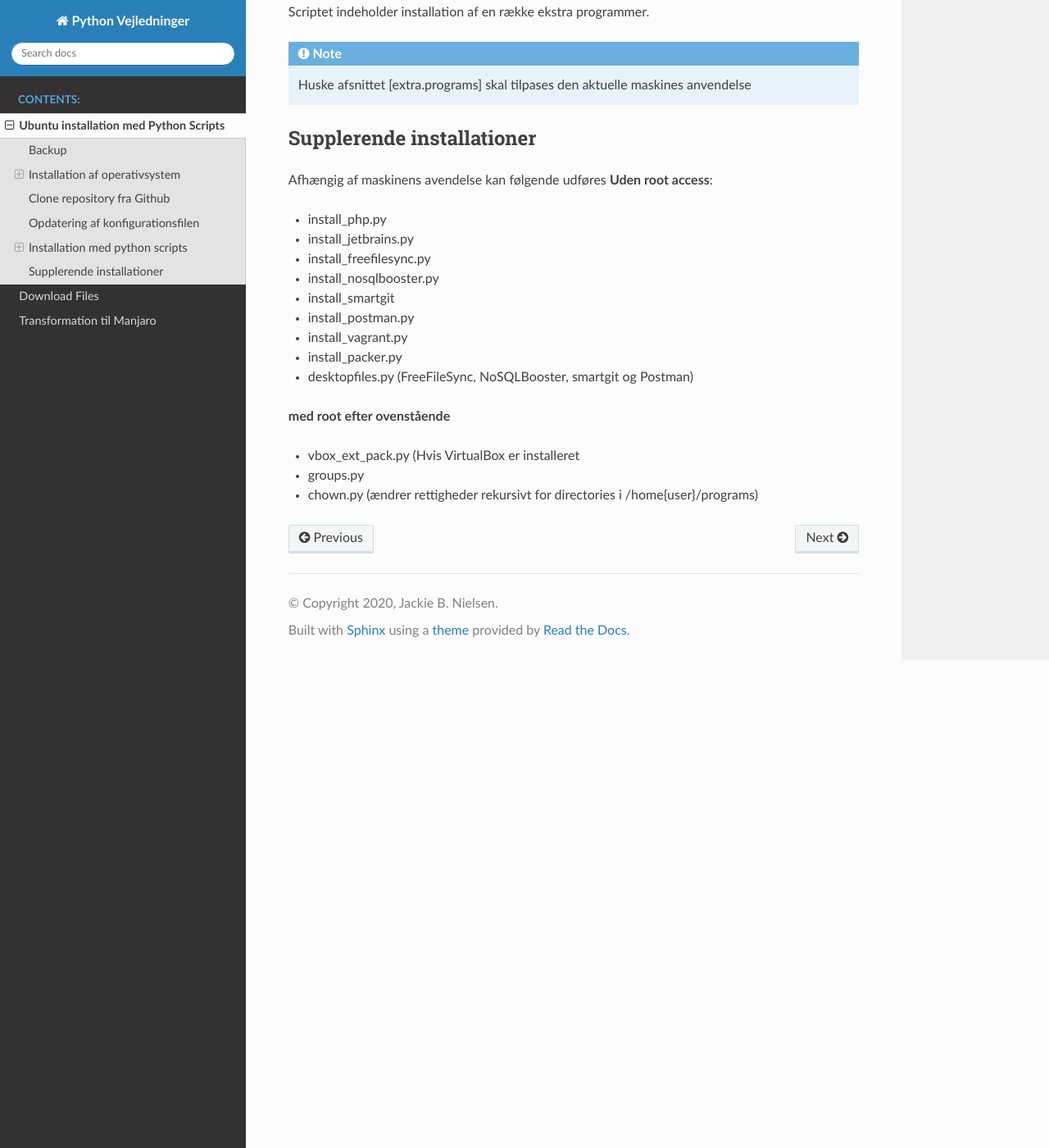
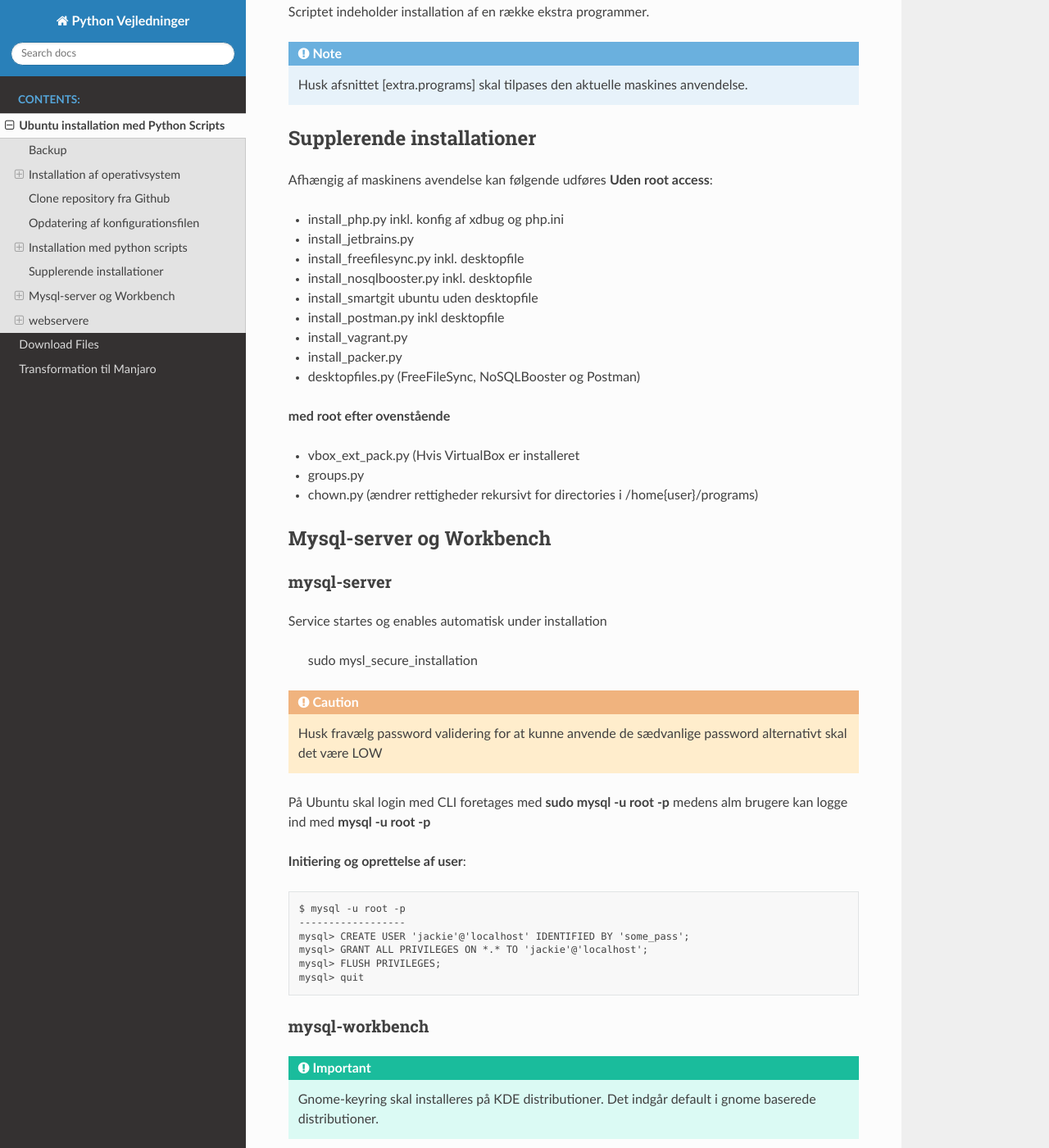
Before and after one commit to brundtoe/python-ubuntu, a Sphinx documentation site: the page built from docs/source/installation.rst, in a window 1280 px wide and 1400 px high, scrolled down 4019 px. Shown: the whole window at 82% size. Built offline with Sphinx 7.4.7 and the Read the Docs theme 2.0.0, drawn with Linux system fonts in a browser that asks for light colours; some of the changed text lies outside the part shown.

```diff
--- a/docs/source/installation.rst
+++ b/docs/source/installation.rst
@@ -144,24 +144,103 @@ Scriptet 04_install_extra.py
 ----------------------------
 Scriptet indeholder installation af en række ekstra programmer.
 
-.. note:: Huske afsnittet [extra.programs] skal tilpases den aktuelle maskines anvendelse
+.. note:: Husk afsnittet [extra.programs] skal tilpases den aktuelle maskines anvendelse.
 
 Supplerende installationer
 ==========================
 Afhængig af maskinens avendelse kan følgende udføres **Uden root access**:
 
-- install_php.py
+- install_php.py inkl. konfig af xdbug og php.ini
 - install_jetbrains.py
-- install_freefilesync.py
-- install_nosqlbooster.py
-- install_smartgit
-- install_postman.py
+- install_freefilesync.py inkl. desktopfile
+- install_nosqlbooster.py inkl. desktopfile
+- install_smartgit ubuntu uden desktopfile
+- install_postman.py inkl desktopfile
 - install_vagrant.py
 - install_packer.py
-- desktopfiles.py (FreeFileSync, NoSQLBooster, smartgit og Postman)
+- desktopfiles.py (FreeFileSync, NoSQLBooster og Postman)
 
 **med root efter ovenstående**
 
 - vbox_ext_pack.py (Hvis VirtualBox er installeret
 - groups.py
 - chown.py (ændrer rettigheder rekursivt for directories i /home{user}/programs)
+
+Mysql-server og Workbench
+=========================
+mysql-server
+------------
+Service startes og enables automatisk under installation
+
+   sudo mysl_secure_installation
+
+.. caution:: Husk fravælg password validering for at kunne anvende de sædvanlige password alternativt skal det være LOW
+
+På Ubuntu skal login med CLI foretages med **sudo mysql -u root -p** medens alm brugere kan logge ind med **mysql -u root -p**
+
+**Initiering og oprettelse af user**::
+
+    $ mysql -u root -p
+    ------------------
+    mysql> CREATE USER 'jackie'@'localhost' IDENTIFIED BY 'some_pass';
+    mysql> GRANT ALL PRIVILEGES ON *.* TO 'jackie'@'localhost';
+    mysql> FLUSH PRIVILEGES;
+    mysql> quit
+
+mysql-workbench
+---------------
+
+.. important:: Gnome-keyring skal installeres på KDE distributioner. Det indgår default i gnome baserede distributioner.
+
+Det installeres med Muon Package Manager eller
+
+   sudo apt install -y gnome-keyring
+
+.. note:: Installationen foretages normalt i script **04_install_extra.py**
+
+MongoDB
+-------
+Service bliver ikke startet efter installationen fordi den er disabled
+
+der skal udføres::
+
+   - kopiering af mongod.conf inden serveren startes
+
+    sudo systemctl enabled mongod #enabler autostart ved boot
+    sudo systemctl start mongod
+
+.. note:: Ovenstående udføres normalt i **04_install_extra.py**
+
+
+webservere
+==========
+
+.. note:: Når apache2 og nignx installeres afsluttet med at standse og disable serverne for at undgå konflikter. De startes når de skal anvendes.
+
+   Husk at udføre **install_php.py** før webserverne installeres
+
+Script install_apache.py
+------------------------
+Scriptet udfører en default installation af Apache2 med php support.
+
+Docroot er **/var/www/html**
+
+**Herudover:**
+
+- opdatering af servename i **apache2.conf**
+- rewrite enables
+- index.php generes til at vise phpinfo(), til brug for tjek af installationen
+- serveren standses
+- serverens autostart under Linux boot disables.
+
+Script install_nginx.py
+-----------------------
+Scriptet udfører en default installation af Nginx.
+
+Docroot er **/var/www/html** derfor vises Apaches startside, når Apache også er installeret.
+
+**Herudover:**
+
+- genreres fra templates/nginx-ubuntu.jinja en site definition med php support fra config/nginx.conf til sites-available. template anvendes, da php versionen er dynamisk.
+- php-fpm default konfig anvendes
+- serverens autostart disables
--- a/docs/source/transformation.rst
+++ b/docs/source/transformation.rst
@@ -189,7 +189,7 @@ Scriptet **webserver.py** installerer og udfører konfiguration af Apache, Nginx
 Der anvendes følgende konfigurationsfiler:
     - httpd.conf
     - php-fpm.conf
-    - nginx-conf
+    - nginx.conf
     - index.html
     - installationen opretter index.php
 
```
Also changed, not shown: todoliste.rst (+1 -60 lines).
